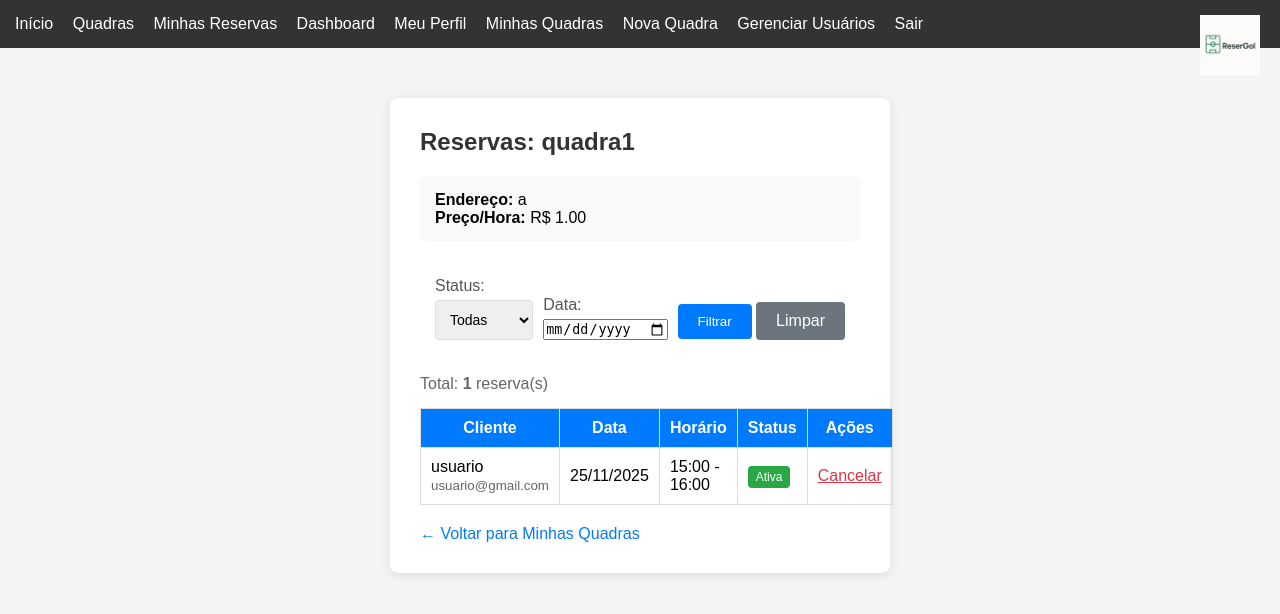
After one commit to leofernandesc/ReserGol, a Flask app: page /quadra/1/reservas in a window 1280 px wide. The commit adds this page. Shown: the top 614 px of the page. Run offline with Flask 3, Linux system fonts and the light colour scheme; a user stored in the database is signed in.

Commit message:
botão gerenciar horários e editar quadras

```diff
--- a/App/app.py
+++ b/App/app.py
@@ -148,7 +148,24 @@ def cancelar_reserva(reserva_id):
     from controllers.reserva_controller import ReservaController
     return ReservaController.cancelar_reserva(reserva_id)
 
+# ROTAS - Gerenciamento de Quadras pelo Dono
+@app.route('/quadra/<int:quadra_id>/reservas')
+@login_required
+def ver_reservas_quadra(quadra_id):
+    from controllers.quadra_controller import QuadraController
+    return QuadraController.ver_reservas_quadra(quadra_id)
 
+@app.route('/quadra/<int:quadra_id>/horarios', methods=['GET', 'POST'])
+@login_required
+def gerenciar_horarios_quadra(quadra_id):
+    from controllers.quadra_controller import QuadraController
+    return QuadraController.gerenciar_horarios(quadra_id)
+
+@app.route('/reserva/<int:reserva_id>/cancelar-dono')
+@login_required
+def dono_cancelar_reserva(reserva_id):
+    from controllers.quadra_controller import QuadraController
+    return QuadraController.cancelar_reserva_dono(reserva_id)
 
 # ===== INICIALIZAÇÃO =====
 with app.app_context():
--- a/App/controllers/quadra_controller.py
+++ b/App/controllers/quadra_controller.py
@@ -5,11 +5,13 @@ from models.quadra_model import Quadra
 
 class QuadraController:
 
+    @staticmethod
     def listar_quadras():
         """Lista todas as quadras ativas"""
         quadras = Quadra.query.filter_by(ativa=True).all()
         return render_template('quadras/listar.html', quadras=quadras)
 
+    @staticmethod
     @login_required
     def minhas_quadras():
         """Dono visualiza suas próprias quadras"""
@@ -20,6 +22,7 @@ class QuadraController:
         quadras = Quadra.query.filter_by(dono_id=current_user.id).all()
         return render_template('quadras/minhas_quadras.html', quadras=quadras)
 
+    @staticmethod
     @login_required
     def cadastrar_quadra():
         """Dono cadastra uma nova quadra"""
@@ -54,6 +57,7 @@ class QuadraController:
 
         return render_template('quadras/cadastrar.html')
 
+    @staticmethod
     @login_required
     def editar_quadra(quadra_id):
         """Dono edita sua quadra"""
@@ -77,6 +81,7 @@ class QuadraController:
 
         return render_template('quadras/editar.html', quadra=quadra)
 
+    @staticmethod
     @login_required
     def deletar_quadra(quadra_id):
         """Dono deleta sua quadra"""
@@ -90,3 +95,102 @@ class QuadraController:
         db.session.commit()
         flash('Quadra deletada com sucesso!', 'success')
         return redirect(url_for('minhas_quadras'))
+
+    @staticmethod
+    @login_required
+    def ver_reservas_quadra(quadra_id):
+        """Dono visualiza todas as reservas da sua quadra"""
+        quadra = Quadra.query.get_or_404(quadra_id)
+
+        # Verifica se é o dono ou admin
+        if quadra.dono_id != current_user.id and not current_user.is_admin():
+            flash('Você não tem permissão para visualizar estas reservas!', 'danger')
+            return redirect(url_for('minhas_quadras'))
+
+        from models.reserva_model import Reserva
+        from datetime import datetime
+
+        # Filtros
+        filtro_status = request.args.get('status', 'todas')
+        filtro_data = request.args.get('data', '')
+
+        # Query base
+        query = Reserva.query.filter_by(quadra_id=quadra_id)
+
+        # Aplica filtros
+        if filtro_status != 'todas':
+            query = query.filter_by(status=filtro_status)
+
+        if filtro_data:
+            try:
+                data_filtro = datetime.strptime(filtro_data, '%Y-%m-%d').date()
+                query = query.filter_by(data=data_filtro)
+            except:
+                pass
+
+        reservas = query.order_by(Reserva.data.desc(), Reserva.hora_inicio.desc()).all()
+
+        return render_template('quadras/reservas_quadra.html',
+                             quadra=quadra,
+                             reservas=reservas,
+                             filtro_status=filtro_status,
+                             filtro_data=filtro_data)
+
+    @staticmethod
+    @login_required
+    def gerenciar_horarios(quadra_id):
+        """Dono gerencia horários disponíveis da quadra"""
+        quadra = Quadra.query.get_or_404(quadra_id)
+
+        # Verifica se é o dono ou admin
+        if quadra.dono_id != current_user.id and not current_user.is_admin():
+            flash('Você não tem permissão!', 'danger')
+            return redirect(url_for('minhas_quadras'))
+
+        from models.reserva_model import Reserva
+        from datetime import datetime, timedelta
+
+        # Pega próximos 7 dias
+        hoje = datetime.utcnow().date()
+        proximos_dias = [(hoje + timedelta(days=i)) for i in range(7)]
+
+        # Conta reservas por dia
+        estatisticas = []
+        for dia in proximos_dias:
+            total_reservas = Reserva.query.filter_by(
+                quadra_id=quadra_id,
+                data=dia,
+                status='ativa'
+            ).count()
+            estatisticas.append({
+                'data': dia,
+                'reservas': total_reservas,
+                'disponivel': 17 - total_reservas  # 6h-23h = 17 horários
+            })
+
+        return render_template('quadras/gerenciar_horarios.html',
+                             quadra=quadra,
+                             estatisticas=estatisticas)
+
+    @staticmethod
+    @login_required
+    def cancelar_reserva_dono(reserva_id):
+        """Dono cancela uma reserva da sua quadra"""
+        from models.reserva_model import Reserva
+
+        reserva = Reserva.query.get_or_404(reserva_id)
+
+        # Verifica se é o dono da quadra ou admin
+        if reserva.quadra.dono_id != current_user.id and not current_user.is_admin():
+            flash('Você não tem permissão!', 'danger')
+            return redirect(url_for('minhas_quadras'))
+
+        if reserva.status == 'cancelada':
+            flash('Esta reserva já foi cancelada!', 'warning')
+            return redirect(url_for('ver_reservas_quadra', quadra_id=reserva.quadra_id))
+
+        reserva.status = 'cancelada'
+        db.session.commit()
+
+        flash(f'Reserva de {reserva.usuario.nome} foi cancelada!', 'success')
+        return redirect(url_for('ver_reservas_quadra', quadra_id=reserva.quadra_id))
--- a/App/templates/base.html
+++ b/App/templates/base.html
@@ -57,8 +57,39 @@
         select.form-control option:disabled {
         color: #999;
         background: #f5f5f5;
-}
+        }
 
+        textarea {
+            font-family: Arial, sans-serif;
+            resize: vertical;
+        }
+
+        /* Barras de progresso */
+        .progress-bar {
+            width: 100px;
+            height: 20px;
+            background: #e9ecef;
+            border-radius: 10px;
+            overflow: hidden;
+            position: relative;
+        }
+
+        .progress-fill {
+            height: 100%;
+            transition: width 0.3s ease;
+        }
+
+        .progress-fill.baixa {
+            background: #28a745; /* Verde - menos de 50% */
+        }
+
+        .progress-fill.media {
+            background: #ffc107; /* Amarelo - 50-80% */
+        }
+
+        .progress-fill.alta {
+            background: #dc3545; /* Vermelho - mais de 80% */
+        }
     </style>
 </head>
 <body>
--- /dev/null
+++ b/App/templates/quadras/reservas_quadra.html
@@ -0,0 +1,96 @@
+{% extends "base.html" %}
+
+{% block title %}Reservas - {{ quadra.nome }}{% endblock %}
+
+{% block content %}
+    <h2>Reservas: {{ quadra.nome }}</h2>
+
+    <div style="background: #f8f9fa; padding: 15px; border-radius: 8px; margin-bottom: 20px;">
+        <p><strong>Endereço:</strong> {{ quadra.endereco }}</p>
+        <p><strong>Preço/Hora:</strong> R$ {{ "%.2f"|format(quadra.preco_hora) }}</p>
+    </div>
+
+    <!-- Filtros -->
+    <form method="GET" style="background: white; padding: 15px; border-radius: 8px; margin-bottom: 20px;">
+        <div style="display: grid; grid-template-columns: 1fr 1fr auto; gap: 10px; align-items: end;">
+            <div class="form-group" style="margin: 0;">
+                <label for="status">Status:</label>
+                <select id="status" name="status" class="form-control">
+                    <option value="todas" {% if filtro_status == 'todas' %}selected{% endif %}>Todas</option>
+                    <option value="ativa" {% if filtro_status == 'ativa' %}selected{% endif %}>Ativas</option>
+                    <option value="cancelada" {% if filtro_status == 'cancelada' %}selected{% endif %}>Canceladas</option>
+                    <option value="concluída" {% if filtro_status == 'concluída' %}selected{% endif %}>Concluídas</option>
+                </select>
+            </div>
+
+            <div class="form-group" style="margin: 0;">
+                <label for="data">Data:</label>
+                <input type="date" id="data" name="data" value="{{ filtro_data }}" class="form-control">
+            </div>
+
+            <div>
+                <button type="submit" style="width: auto; padding: 10px 20px;">Filtrar</button>
+                <a href="{{ url_for('ver_reservas_quadra', quadra_id=quadra.id) }}"
+                   style="background: #6c757d; color: white; padding: 10px 20px; text-decoration: none; border-radius: 4px; display: inline-block;">
+                    Limpar
+                </a>
+            </div>
+        </div>
+    </form>
+
+    {% if reservas %}
+        <p style="color: #666; margin-bottom: 15px;">Total: <strong>{{ reservas|length }}</strong> reserva(s)</p>
+
+        <table style="width: 100%; border-collapse: collapse;">
+            <thead>
+                <tr style="background: #007bff; color: white;">
+                    <th style="padding: 10px; border: 1px solid #ddd;">Cliente</th>
+                    <th style="padding: 10px; border: 1px solid #ddd;">Data</th>
+                    <th style="padding: 10px; border: 1px solid #ddd;">Horário</th>
+                    <th style="padding: 10px; border: 1px solid #ddd;">Status</th>
+                    <th style="padding: 10px; border: 1px solid #ddd;">Ações</th>
+                </tr>
+            </thead>
+            <tbody>
+                {% for reserva in reservas %}
+                <tr>
+                    <td style="padding: 10px; border: 1px solid #ddd;">
+                        {{ reserva.usuario.nome }}<br>
+                        <small style="color: #666;">{{ reserva.usuario.email }}</small>
+                    </td>
+                    <td style="padding: 10px; border: 1px solid #ddd;">{{ reserva.data.strftime('%d/%m/%Y') }}</td>
+                    <td style="padding: 10px; border: 1px solid #ddd;">
+                        {{ reserva.hora_inicio.strftime('%H:%M') }} - {{ reserva.hora_fim.strftime('%H:%M') }}
+                    </td>
+                    <td style="padding: 10px; border: 1px solid #ddd;">
+                        {% if reserva.status == 'ativa' %}
+                            <span style="background: #28a745; color: white; padding: 4px 8px; border-radius: 4px; font-size: 12px;">Ativa</span>
+                        {% elif reserva.status == 'cancelada' %}
+                            <span style="background: #dc3545; color: white; padding: 4px 8px; border-radius: 4px; font-size: 12px;">Cancelada</span>
+                        {% else %}
+                            <span style="background: #6c757d; color: white; padding: 4px 8px; border-radius: 4px; font-size: 12px;">Concluída</span>
+                        {% endif %}
+                    </td>
+                    <td style="padding: 10px; border: 1px solid #ddd;">
+                        {% if reserva.status == 'ativa' %}
+                            <a href="{{ url_for('dono_cancelar_reserva', reserva_id=reserva.id) }}"
+                               onclick="return confirm('Tem certeza que deseja cancelar esta reserva?')"
+                               style="color: #dc3545;">
+                                Cancelar
+                            </a>
+                        {% else %}
+                            <span style="color: #999;">-</span>
+                        {% endif %}
+                    </td>
+                </tr>
+                {% endfor %}
+            </tbody>
+        </table>
+    {% else %}
+        <p style="margin-top: 20px; color: #999;">Nenhuma reserva encontrada com os filtros selecionados.</p>
+    {% endif %}
+
+    <p style="margin-top: 20px;">
+        <a href="{{ url_for('minhas_quadras') }}" class="link">← Voltar para Minhas Quadras</a>
+    </p>
+{% endblock %}
```
Also changed, not shown: App/templates/quadras/editar.html (+57 -0 lines), App/templates/quadras/gerenciar_horarios.html (added, +52 -0 lines), App/templates/quadras/minhas_quadras.html (+39 -30 lines).
